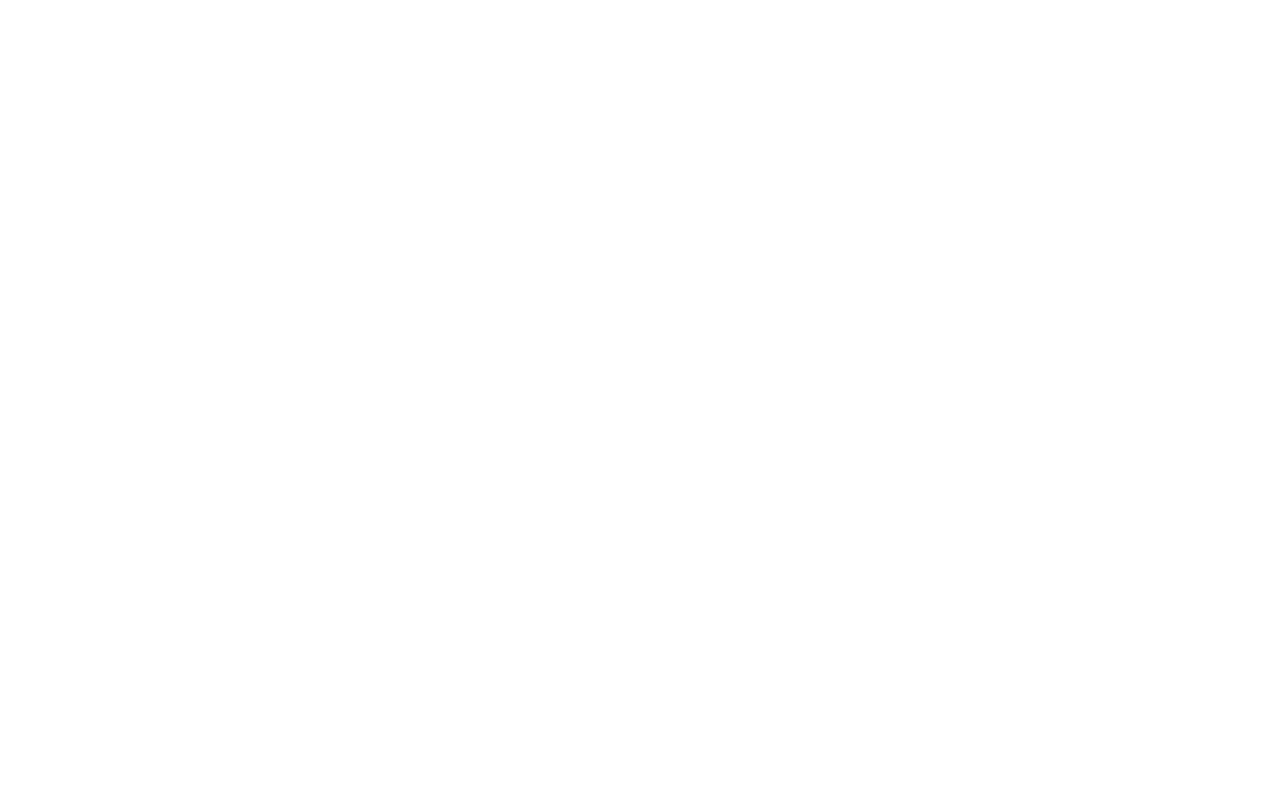
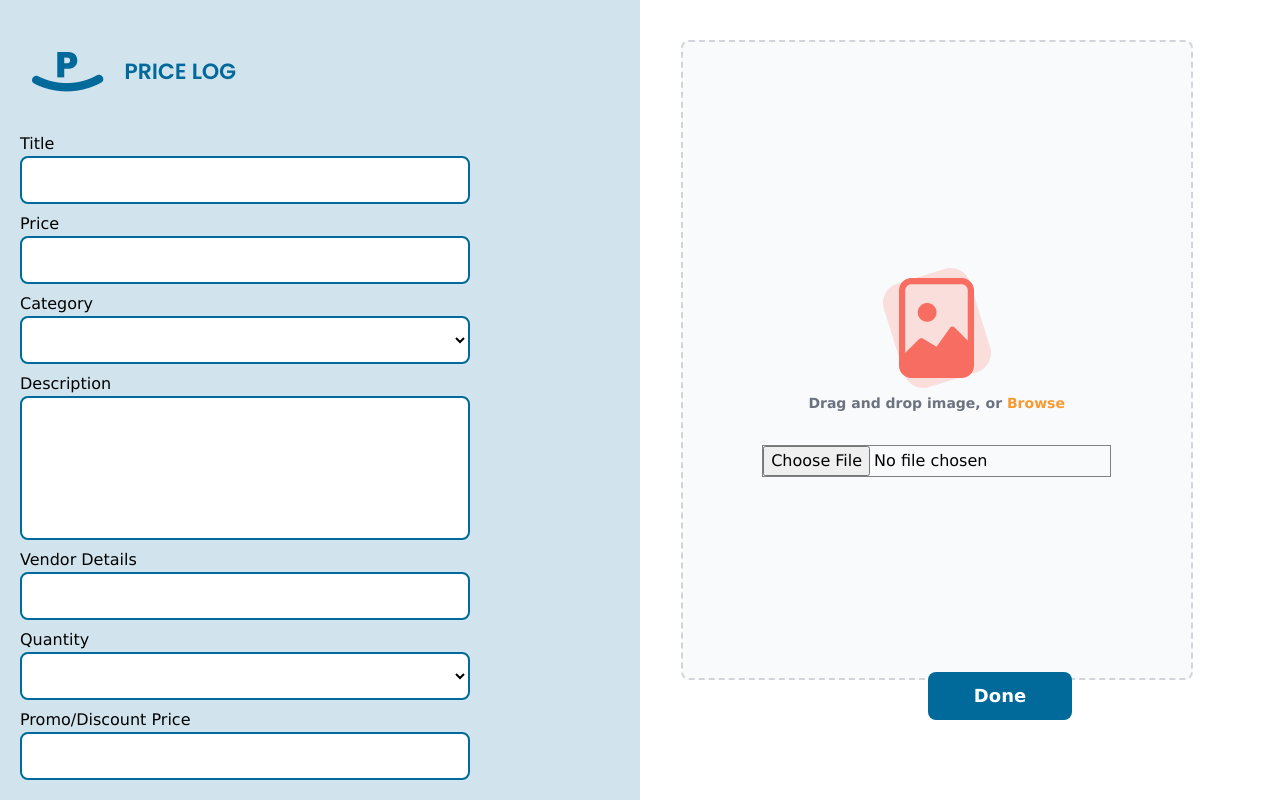
Before and after one commit to audukehinde/price-log, a Vue app: page /#/ItemsDetail in a window 1280 px wide. Before the commit this address had no page. Built offline with nearby package versions, Linux system fonts and the light colour scheme.

Commit message:
ItemsDetail

```diff
--- a/src/router/index.js
+++ b/src/router/index.js
@@ -1,6 +1,8 @@
 import { createRouter, createWebHashHistory } from 'vue-router'
 import LoginView from '../views/LoginView.vue'
 import MainView from '../views/MainView.vue'
+import ItemsDetail from '../views/ItemsDetail.vue'
+import UsersRequest from '../views/UsersRequest.vue'
 
 const routes = [
   // {
@@ -14,6 +16,17 @@
     name: 'Main',
     component: MainView
   },
+  {
+    path: '/ItemsDetail',
+    name: 'ItemsDetail',
+    component: ItemsDetail
+  },
+
+  {
+    path: '/UsersRequest',
+    name: 'UsersRequest',
+    component: UsersRequest
+  },
 
 
 ]
--- /dev/null
+++ b/src/views/ItemsDetail.vue
@@ -0,0 +1,81 @@
+<template>
+    <div class="flex flex-col-reverse lg:flex-row lg:w-screen lg:h-screen">
+        <button type="submit" class="flex justify-center items-center bottom-0 lg:hidden lg:rounded-lg rounded text-sm font-semibold text-white w-32 h-8 bg-primary-color">Done</button>
+        <div class="bg-sidebar lg:w-1/2 p-3">
+             <img src="../img/PriceLog.png" alt="" class="my-10 ml-5">
+             <div class="flex flex-col lg:hidden">
+                <div class="flex justify-center">
+                    <label for="dropzone-file" class="flex flex-col justify-center items-center w-32 h-32 bg-gray-50 rounded-lg border-2 border-gray-300 border-dashed cursor-pointer dark:hover:bg-bray-800 dark:bg-gray-700 hover:bg-gray-100 dark:border-gray-600 dark:hover:border-gray-500 dark:hover:bg-gray-600">
+                        <div class="flex flex-col">
+                            <img src="../img/img-logo.png" alt="" class="w-16 h-16">
+                            <p class="text-xs text-gray-500 dark:text-gray-400"><span class=" font-medium">Drag and drop image, or </span><span class="text-btn-yellow font-semibold">Browse</span></p>
+                        </div>
+                        <input id="dropzone-file" type="file" class="" />
+                    </label>
+                </div>
+            </div>
+             <div class="flex flex-col m-2">
+                <label>Title</label>
+                <input type="text" class="lg:w-3/4 lg:h-12 h-8 px-3 rounded lg:rounded-lg border-2 border-primary-color" />
+             </div>
+             <div class="flex flex-col m-2">
+                <label>Price</label>
+                <input type="text" class="lg:w-3/4 lg:h-12 h-8 px-3 rounded lg:rounded-lg border-2 border-primary-color" />
+             </div>
+             <div class="flex flex-col m-2">
+                <label>Category</label>
+                <select id="quantity_disabled" class="bg-white px-4 lg:w-3/4 lg:h-12 h-8 rounded lg:rounded-lg border-2 border-primary-color">
+                    <option selected></option>
+                    <option value="consumables">Consumables</option>
+                    <option value="electronics">Electronics</option>
+                    <option value="tools">Tools</option>
+                    <option value="batteries">Batteries</option>
+                    <option value="laptops">Laptops</option>
+                    <option value="clothes">Clothes</option>
+                </select>
+             </div>
+             <div class="flex flex-col m-2">
+                <label>Description</label>
+                <input type="message" class="lg:w-3/4 lg:h-36 px-3 h-16 rounded lg:rounded-lg border-2 border-primary-color" />
+             </div>
+             <div class="flex flex-col m-2">
+                <label>Vendor Details</label>
+                <input type="text" class="lg:w-3/4 lg:h-12 px-3 h-8 rounded lg:rounded-lg border-2 border-primary-color" />
+             </div>
+             <div class="flex flex-col m-2">
+                <label>Quantity</label>
+                <select id="quantity_disabled" class="bg-white px-4 lg:w-3/4 lg:h-12 h-8 rounded lg:rounded-lg border-2 border-primary-color">
+                    <option selected></option>
+                    <option value="one">1</option>
+                    <option value="two">2</option>
+                    <option value="three">3</option>
+                    <option value="four">4</option>
+                    <option value="five">5</option>
+                    <option value="six">6</option>
+                    <option value="seven">7</option>
+                    <option value="eight">8</option>
+                    <option value="nine">9</option>
+                    <option value="ten">10</option>
+                </select>
+            </div>
+             <div class="flex flex-col m-2">
+                <label>Promo/Discount Price</label>
+                <input type="text" class="lg:w-3/4 lg:h-12 px-3 lg:rounded-lg h-8 rounded border-2 border-primary-color" />
+             </div>
+        </div>
+         <div class="w-1/2 p-10 lg:flex flex-col bg-white hidden">
+             <div class="flex justify-center w-11/12 relative h-96">
+                <label for="dropzone-file" class="flex flex-col justify-center items-center w-[32rem] h-[40rem] bg-gray-50 rounded-lg border-2 border-gray-300 border-dashed cursor-pointer dark:hover:bg-bray-800 dark:bg-gray-700 hover:bg-gray-100 dark:border-gray-600 dark:hover:border-gray-500 dark:hover:bg-gray-600">
+                    <div class="flex flex-col justify-center items-center pt-5 pb-6">
+                        <!-- <svg aria-hidden="true" class="mb-3 w-10 h-10 text-gray-400" fill="none" stroke="currentColor" viewBox="0 0 24 24" xmlns="http://www.w3.org/2000/svg"><path stroke-linecap="round" stroke-linejoin="round" stroke-width="2" d="M7 16a4 4 0 01-.88-7.903A5 5 0 1115.9 6L16 6a5 5 0 011 9.9M15 13l-3-3m0 0l-3 3m3-3v12"></path></svg> -->
+                        <img src="../img/img-logo.png" alt="">
+                        <p class="mb-2 text-sm text-gray-500 dark:text-gray-400"><span class="font-semibold">Drag and drop image, or </span><span class="text-btn-yellow font-bold">Browse</span></p>
+                        <!-- <p class="text-xs text-gray-500 dark:text-gray-400">SVG, PNG, JPG or GIF (MAX. 800x400px)</p> -->
+                    </div>
+                    <input id="dropzone-file" type="file" class="" />
+                </label>
+            </div>
+            <button type="submit" class="rounded-lg text-lg font-bold text-white absolute w-36 h-12 bottom-20 right-52 bg-primary-color">Done</button>
+         </div>
+    </div>
+</template>
--- /dev/null
+++ b/src/views/UsersRequest.vue
@@ -0,0 +1,18 @@
+<template>
+        <sideBar />
+    <div>
+        <h1 class="w-96 h-96 bg-red-900 text-white  text-4xl font-bold">Hello, world!!!</h1>
+    </div>
+
+</template>
+
+<script>
+import { sideBar } from '../components/sideBar.vue'
+
+export default {
+    components: { sideBar },
+    setup() {
+
+    },
+}
+</script>
```
Also changed, not shown: src/img/PriceLog.png (added), src/img/img-logo.png (added).
